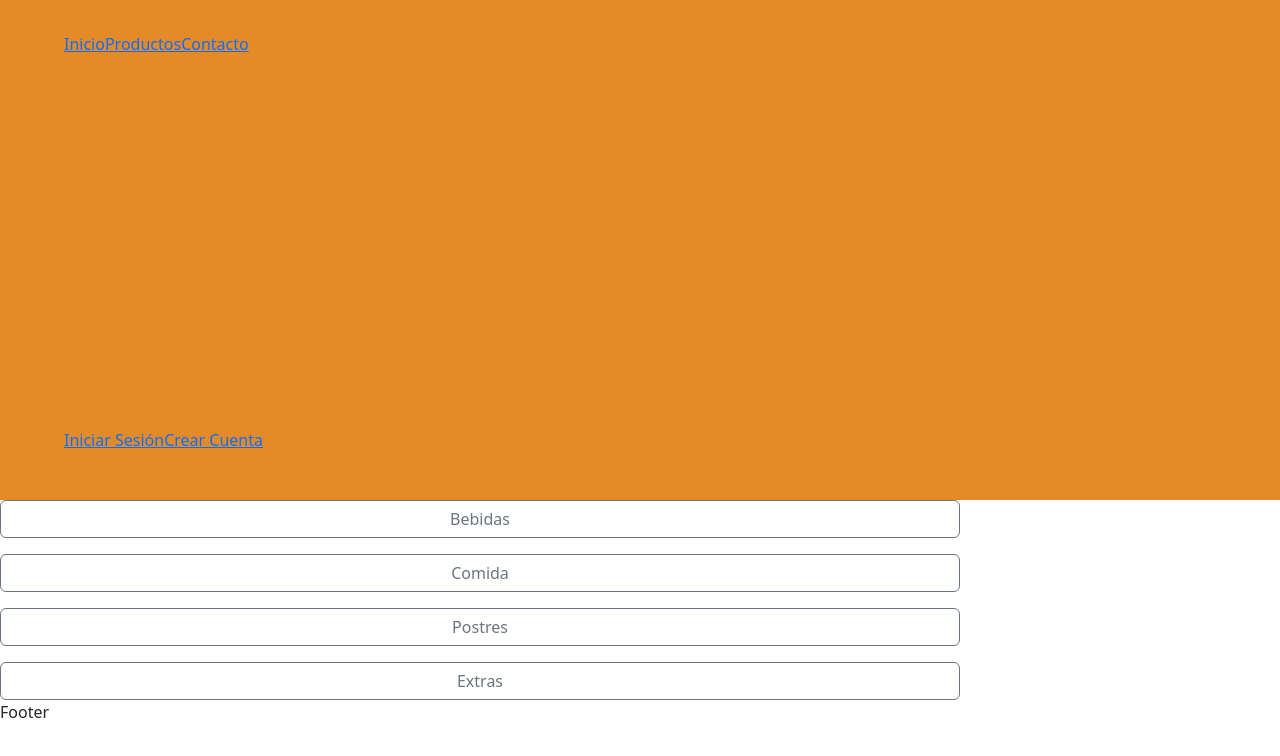
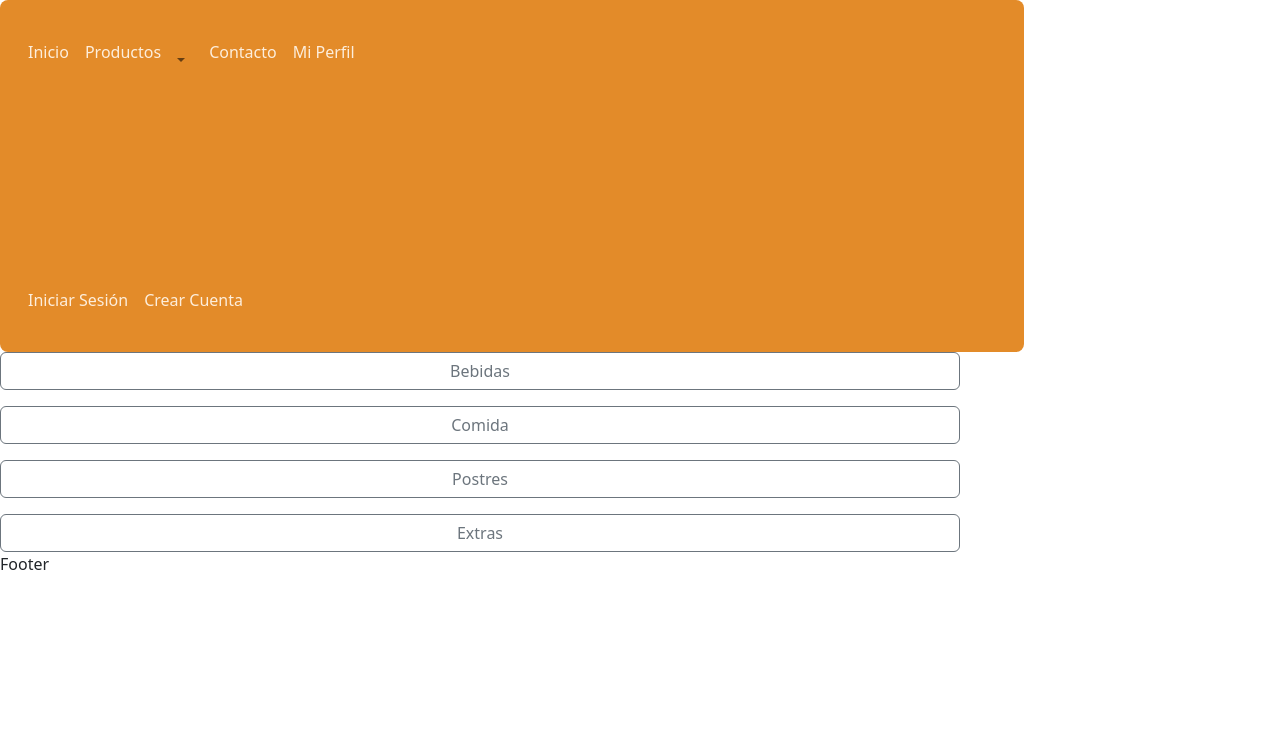
Before and after one commit to No-Country/c9-11-t-angularnode, a React (Vite) app in the folder client/: page / in a window 1280 px wide. Shown: the top 756 px of the page. Built offline with nearby package versions, Linux system fonts and the light colour scheme.

Commit message:
add_Navar_component

```diff
--- a/client/src/styles.css
+++ b/client/src/styles.css
@@ -11,12 +11,3 @@
     padding: 0;
     box-sizing: border-box;
 }
-
-.navar{
-    background-color: var(--primary);
-    padding: 2rem;
-    display: flex;
-    flex-direction: column;
-    justify-content: space-between;
-    height: 500px;
-}
--- a/client/src/ui/Navar.jsx
+++ b/client/src/ui/Navar.jsx
@@ -1,17 +1,61 @@
+import Container from "react-bootstrap/Container";
+import Nav from "react-bootstrap/Nav";
+import Navbar from "react-bootstrap/Navbar";
+import NavDropdown from "react-bootstrap/NavDropdown";
 import { NavLink } from "react-router-dom";
+import "./navar.css";
 
 export const Navar = () => {
   return (
-    <nav className="navar">
-      <ul>
-        <NavLink to="/">Inicio</NavLink>
-        <NavLink to="products">Productos</NavLink>
-        <NavLink to="contact">Contacto</NavLink>
-      </ul>
-      <ul>
-        <NavLink to="login">Iniciar Sesión</NavLink>
-        <NavLink to="createAccount">Crear Cuenta</NavLink>
-      </ul>
-    </nav>
+    <Navbar collapseOnSelect expand="lg" className="navar">
+      <Container>
+        <Navbar.Toggle
+          aria-controls="responsive-navbar-nav"
+        />
+        <Navbar.Collapse id="responsive-navbar-nav" className="navar__colapsed">
+          <Nav className="me-auto navar__links">
+            <NavLink to="/" className="navar__links-one">
+              Inicio
+            </NavLink>
+            <Nav className="navar__products">
+              <NavLink to="products" className="navar__links-one">
+                Productos
+              </NavLink>
+              <NavDropdown>
+              <ul id="collasible-nav-dropdown" className="navar__prod-submenu">
+                <li>
+                  <NavLink to="products" className="navar__links-prod">Bebidas</NavLink>
+                </li>
+                <li>
+                  <NavLink to="products" className="navar__links-prod">Comidas</NavLink>
+                </li>
+                <li>
+                  <NavLink to="products" className="navar__links-prod">Postres</NavLink>
+                </li>
+                <li>
+                  <NavLink to="products" className="navar__links-prod">Extras</NavLink>
+                </li>
+              </ul>
+              </NavDropdown>
+            </Nav>
+
+            <NavLink to="contact" className="navar__links-one">
+              Contacto
+            </NavLink>
+            <NavLink to="/" className="navar__links-one">
+              Mi Perfil
+            </NavLink>
+          </Nav>
+          <Nav className="navar__account">
+            <NavLink to="login" className="navar__links-one">
+              Iniciar Sesión
+            </NavLink>
+            <NavLink to="createAccount" className="navar__links-one">
+              Crear Cuenta
+            </NavLink>
+          </Nav>
+        </Navbar.Collapse>
+      </Container>
+    </Navbar>
   );
 };
--- /dev/null
+++ b/client/src/ui/navar.css
@@ -0,0 +1,45 @@
+ul{
+    color: var(--thirt);
+}
+li{
+    list-style: none;
+}
+.navar{
+    display: flex;
+    flex-direction: column;
+    background-color: var(--primary);
+    width: 80%;
+    border-radius: 0.5rem;
+}
+
+.navar__account{
+    display: flex;
+    gap: 1rem;
+    padding: 12rem 1rem 1rem;
+    width: 100%;
+}
+.navar__links{
+    display: flex;
+    flex-direction: column;
+    gap: 1rem;
+    padding: 1rem;
+}
+.navar__links-one{
+    color: var(--thirt);
+    text-decoration: none;
+}
+.navar__links-prod{
+    color: var(--primary);
+    text-decoration: none;
+}
+.navar__products{
+    display: flex;
+    flex-direction: row;
+    gap: 0.5rem;
+}
+.navar__colapsed{
+    display: flex;
+    flex-direction: column;
+    padding: 1rem;
+    justify-content: space-around;
+}
```
